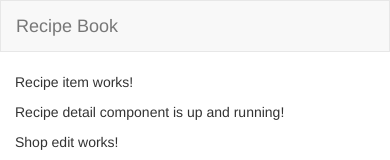
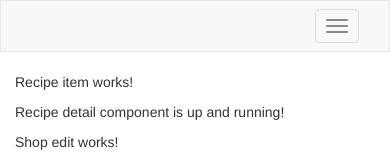
Before and after one commit to mergemaven11/Grocery-app, an Angular app: page / in a window 390 px wide. Shown: the top 160 px of the page. Built offline with nearby package versions, Linux system fonts and the light colour scheme.

Commit message:
Add hamburger menu

```diff
--- a/src/app/header/header.component.html
+++ b/src/app/header/header.component.html
@@ -1,10 +1,11 @@
 <nav class="navbar navbar-default">
     <div class="container-fluid">
-        <div class="navbar-header">
-            <a href="#" class="navbar-brand">Recipe Book</a>
+        <button type="button" class="navbar-toggle" (click)="collapsed = !collapsed">
+            <span class="icon-bar" *ngFor="let iconBar of [1,2,3]"></span>
+        </button>
         </div>
 
-        <div class="collapse navbar-collapse">
+        <div class="navbar-collapse" [class.collapse]="collapsed" (window:resize)="collapsed = true">
             <ul class="nav navbar-nav">
                 <li><a href="#">Recipes</a></li>
                 <li><a href="#">Shopping List</a></li>
@@ -19,5 +20,4 @@
                 </li>
             </ul>
         </div>
-    </div>
 </nav>
--- a/src/app/header/header.component.ts
+++ b/src/app/header/header.component.ts
@@ -7,6 +7,8 @@
 })
 export class HeaderComponent implements OnInit {
 
+  collapsed = true;
+
   constructor() { }
 
   ngOnInit(): void {
```
